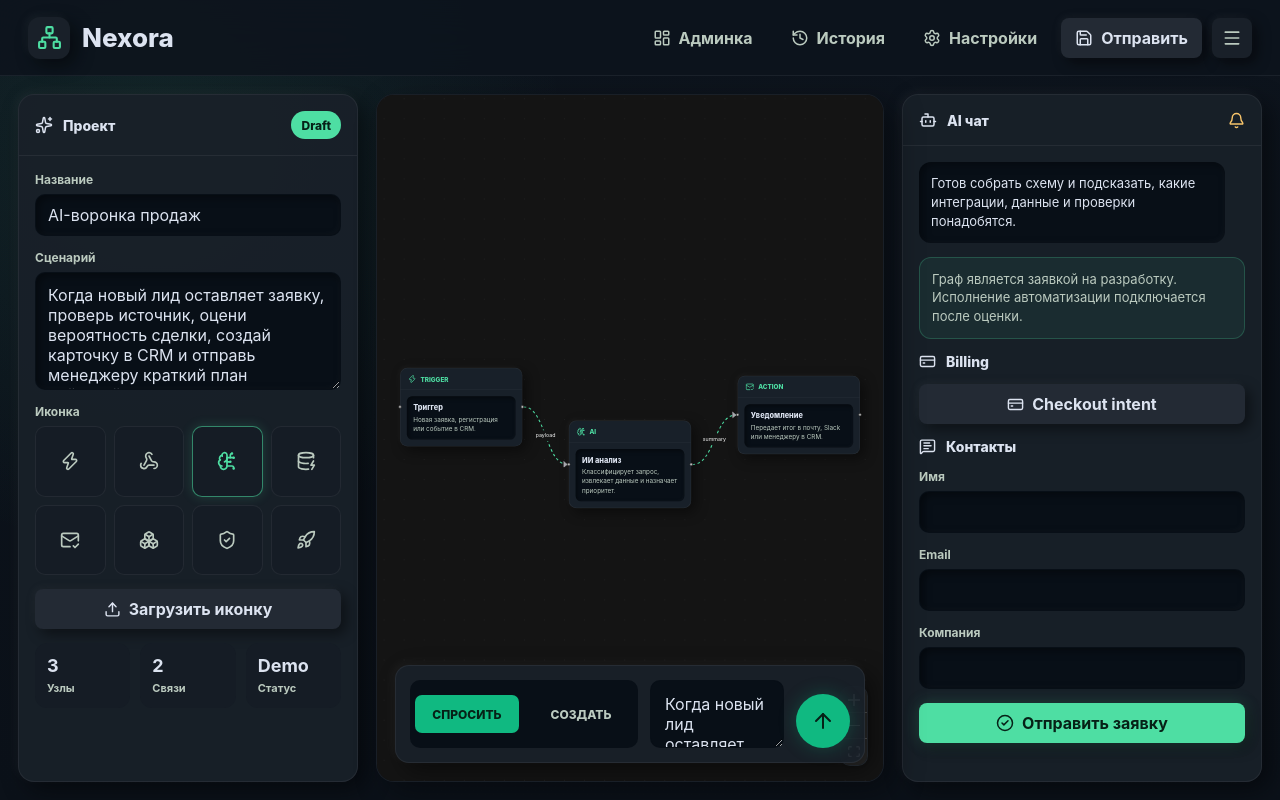
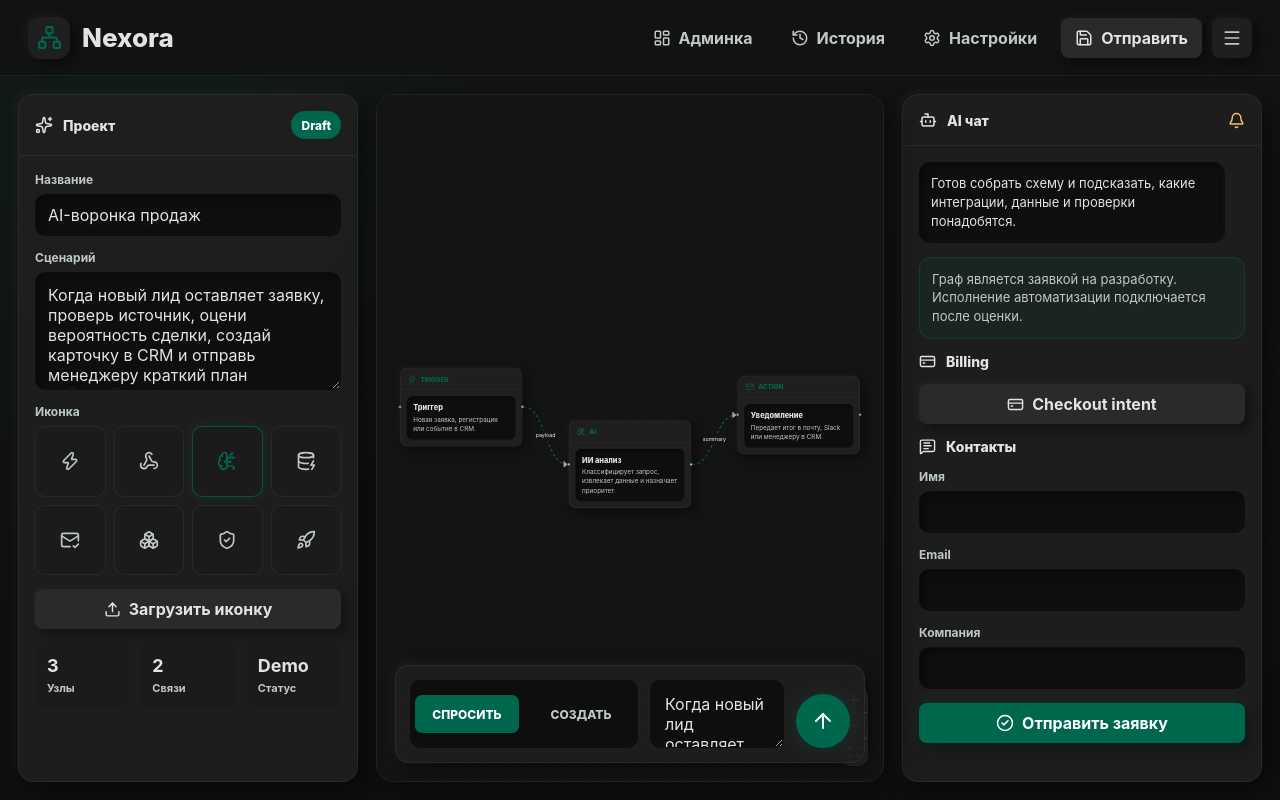
Before and after one commit to daniiarkg/nexora_platform, a Next.js app in the folder frontend/: page / in a window 1280 px wide. Built offline with nearby package versions, Linux system fonts and the light colour scheme; no server answers.

Commit message:
Align frontend with obsidian emerald design

```diff
--- a/frontend/src/app/globals.css
+++ b/frontend/src/app/globals.css
@@ -1,18 +1,18 @@
 :root {
   color-scheme: dark;
-  --background: #0d141d;
-  --background-deep: #080f17;
-  --surface-low: #151c25;
-  --surface: #192029;
-  --surface-high: #232a34;
-  --surface-highest: #2e353f;
-  --line: #3c4a42;
-  --line-soft: rgba(134, 148, 138, 0.18);
-  --text: #dce3f0;
-  --muted: #bbcabf;
-  --primary: #4edea3;
-  --primary-strong: #10b981;
-  --primary-dark: #00422b;
+  --background: #131313;
+  --background-deep: #0e0e0e;
+  --surface-low: #1c1b1b;
+  --surface: #201f1f;
+  --surface-high: #2a2a2a;
+  --surface-highest: #353534;
+  --line: #3f4944;
+  --line-soft: rgba(136, 147, 141, 0.18);
+  --text: #e5e2e1;
+  --muted: #bec9c3;
+  --primary: #00674F;
+  --primary-strong: #00674F;
+  --primary-dark: #00382a;
   --amber: #f6c36a;
   --danger: #ff8f86;
   --shadow-dark: rgba(0, 0, 0, 0.48);
@@ -54,8 +54,8 @@ a {
 .shell {
   min-height: 100vh;
   background:
-    radial-gradient(circle at 12% 18%, rgba(78, 222, 163, 0.09), transparent 26rem),
-    linear-gradient(180deg, #0d141d 0%, #0b1119 100%);
+    radial-gradient(circle at 12% 18%, rgba(0, 103, 79, 0.12), transparent 26rem),
+    linear-gradient(180deg, #131313 0%, #0f0f0f 100%);
 }
 
 .app-header {
@@ -68,7 +68,7 @@ a {
   gap: 24px;
   min-height: 76px;
   padding: 16px 28px;
-  background: rgba(13, 20, 29, 0.88);
+  background: rgba(19, 19, 19, 0.9);
   border-bottom: 1px solid rgba(255, 255, 255, 0.06);
   backdrop-filter: blur(18px);
 }
@@ -143,9 +143,9 @@ a {
 }
 
 .primary-button {
-  color: #062117;
+  color: #ffffff;
   background: var(--primary);
-  box-shadow: 0 0 16px rgba(78, 222, 163, 0.22), 5px 5px 14px var(--shadow-dark);
+  box-shadow: 0 0 16px rgba(0, 103, 79, 0.28), 5px 5px 14px var(--shadow-dark);
 }
 
 .secondary-button {
@@ -192,7 +192,7 @@ a {
 .admin-card,
 .status-bar,
 .zoom-bar {
-  background: rgba(25, 32, 41, 0.94);
+  background: rgba(32, 31, 31, 0.96);
   border: 1px solid rgba(255, 255, 255, 0.06);
   box-shadow: 8px 8px 24px var(--shadow-dark), -3px -3px 12px var(--shadow-light);
 }
@@ -269,7 +269,7 @@ a {
 
 .field input:focus,
 .field textarea:focus {
-  border-color: rgba(78, 222, 163, 0.72);
+  border-color: rgba(0, 103, 79, 0.78);
 }
 
 .icon-grid {
@@ -290,8 +290,8 @@ a {
 
 .icon-choice.active {
   color: var(--primary);
-  border-color: rgba(78, 222, 163, 0.55);
-  box-shadow: 0 0 12px rgba(78, 222, 163, 0.18);
+  border-color: rgba(0, 103, 79, 0.7);
+  box-shadow: 0 0 12px rgba(0, 103, 79, 0.22);
 }
 
 .canvas-shell {
@@ -301,8 +301,8 @@ a {
   border: 1px solid rgba(255, 255, 255, 0.06);
   border-radius: 18px;
   background:
-    radial-gradient(circle, rgba(220, 227, 240, 0.14) 1.2px, transparent 1.4px) 0 0 / 38px 38px,
-    #0b1119;
+    radial-gradient(circle, rgba(229, 226, 225, 0.12) 1.2px, transparent 1.4px) 0 0 / 38px 38px,
+    #131313;
   box-shadow: inset 0 1px 0 rgba(255, 255, 255, 0.03), 10px 10px 30px rgba(0, 0, 0, 0.38);
 }
 
@@ -327,7 +327,7 @@ a {
   border: 1px solid rgba(255, 255, 255, 0.07);
   border-radius: 14px;
   color: var(--text);
-  background: #182029;
+  background: #201f1f;
   box-shadow: 8px 8px 24px rgba(0, 0, 0, 0.45), -3px -3px 10px rgba(255, 255, 255, 0.035);
 }
 
@@ -368,7 +368,7 @@ a {
 .react-flow__handle {
   width: 10px;
   height: 10px;
-  border-color: #0d141d;
+  border-color: #131313;
   background: var(--primary-strong);
 }
 
@@ -405,7 +405,7 @@ a {
 }
 
 .segmented button.active {
-  color: #062117;
+  color: #ffffff;
   background: var(--primary-strong);
 }
 
@@ -423,7 +423,7 @@ a {
 }
 
 .prompt-input:focus {
-  border-color: rgba(78, 222, 163, 0.72);
+  border-color: rgba(0, 103, 79, 0.78);
 }
 
 .send-button {
@@ -433,9 +433,9 @@ a {
   height: 54px;
   border: 0;
   border-radius: 50%;
-  color: #062117;
+  color: #ffffff;
   background: var(--primary-strong);
-  box-shadow: 0 0 18px rgba(16, 185, 129, 0.26);
+  box-shadow: 0 0 18px rgba(0, 103, 79, 0.32);
 }
 
 .chat-list {
@@ -461,7 +461,7 @@ a {
 
 .chat-message.user {
   align-self: flex-end;
-  color: #062117;
+  color: #ffffff;
   background: var(--primary);
 }
 
@@ -490,10 +490,10 @@ a {
 
 .notice {
   padding: 12px;
-  border: 1px solid rgba(78, 222, 163, 0.22);
+  border: 1px solid rgba(0, 103, 79, 0.35);
   border-radius: 12px;
   color: var(--muted);
-  background: rgba(78, 222, 163, 0.07);
+  background: rgba(0, 103, 79, 0.12);
   font-size: 13px;
   line-height: 1.45;
 }
@@ -564,7 +564,7 @@ a {
   min-height: 28px;
   padding: 0 10px;
   border-radius: 999px;
-  color: #062117;
+  color: #ffffff;
   background: var(--primary);
   font-size: 12px;
   font-weight: 800;
--- a/frontend/src/app/layout.tsx
+++ b/frontend/src/app/layout.tsx
@@ -11,7 +11,7 @@ export const viewport: Viewport = {
   initialScale: 1,
   maximumScale: 1,
   colorScheme: "dark",
-  themeColor: "#0d141d",
+  themeColor: "#131313",
 };
 
 export default function RootLayout({
--- a/frontend/src/components/automation-builder.tsx
+++ b/frontend/src/components/automation-builder.tsx
@@ -116,7 +116,7 @@ const initialEdges: Edge[] = [
     label: "payload",
     markerEnd: { type: MarkerType.ArrowClosed },
     animated: true,
-    style: { stroke: "#4edea3", strokeWidth: 2 },
+    style: { stroke: "#00674F", strokeWidth: 2 },
   },
   {
     id: "ai-brief-notify",
@@ -125,7 +125,7 @@ const initialEdges: Edge[] = [
     label: "summary",
     markerEnd: { type: MarkerType.ArrowClosed },
     animated: true,
-    style: { stroke: "#4edea3", strokeWidth: 2 },
+    style: { stroke: "#00674F", strokeWidth: 2 },
   },
 ];
 
@@ -185,7 +185,7 @@ export function AutomationBuilder() {
             ...connection,
             markerEnd: { type: MarkerType.ArrowClosed },
             animated: true,
-            style: { stroke: "#4edea3", strokeWidth: 2 },
+            style: { stroke: "#00674F", strokeWidth: 2 },
           },
           current,
         ),
@@ -396,7 +396,7 @@ export function AutomationBuilder() {
             onEdgesChange={onEdgesChange}
             onNodesChange={onNodesChange}
           >
-            <Background color="rgba(220,227,240,0.18)" gap={38} size={1.3} />
+            <Background color="rgba(229,226,225,0.14)" gap={38} size={1.3} />
             <Controls position="bottom-right" showInteractive={false} />
           </ReactFlow>
 
@@ -569,7 +569,7 @@ function buildDemoGraph(prompt: string): { nodes: AutomationNodeType[]; edges: E
     label,
     markerEnd: { type: MarkerType.ArrowClosed },
     animated: true,
-    style: { stroke: "#4edea3", strokeWidth: 2 },
+    style: { stroke: "#00674F", strokeWidth: 2 },
   }));
 
   return { nodes: nextNodes, edges: nextEdges };
```
